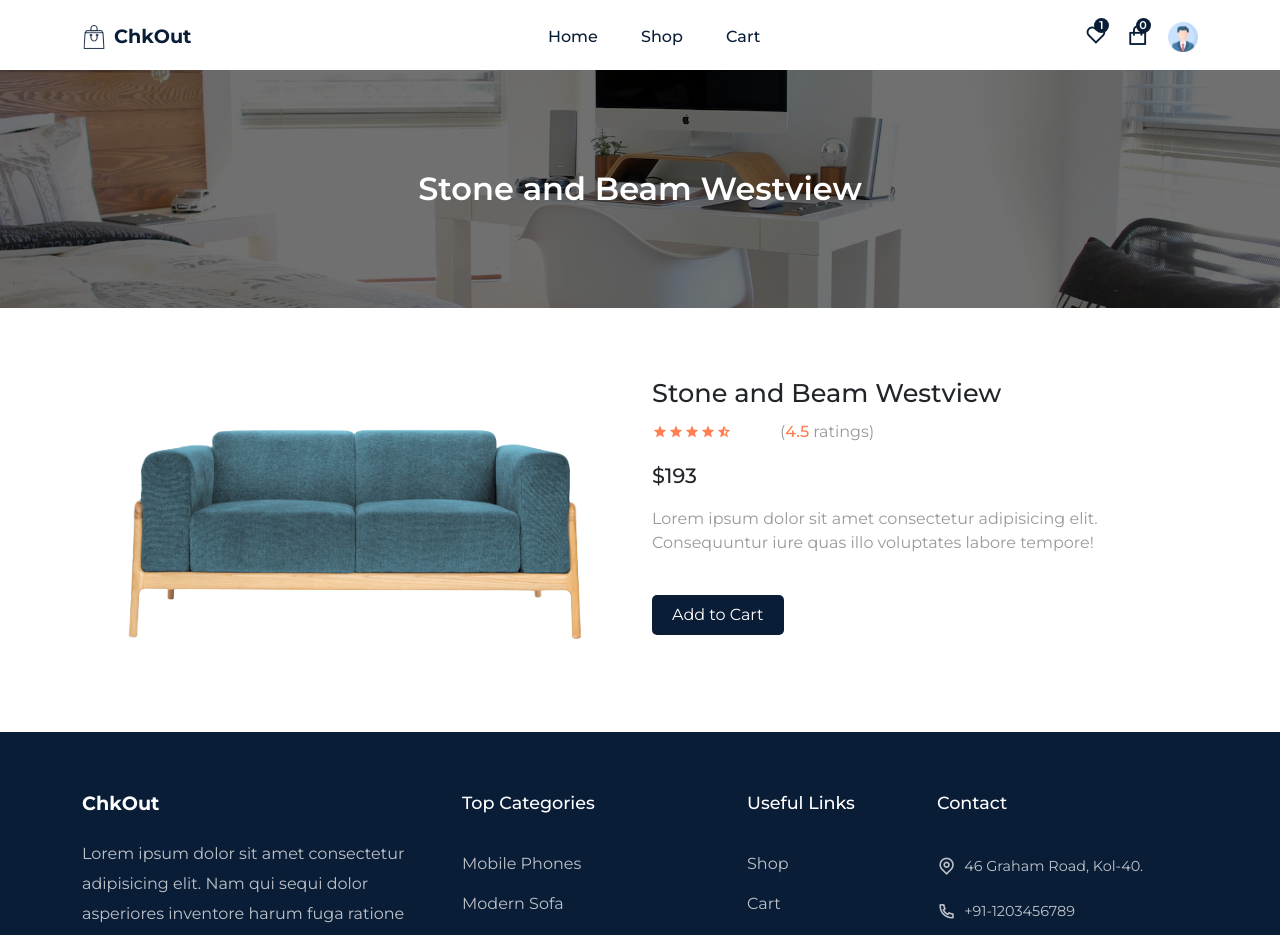
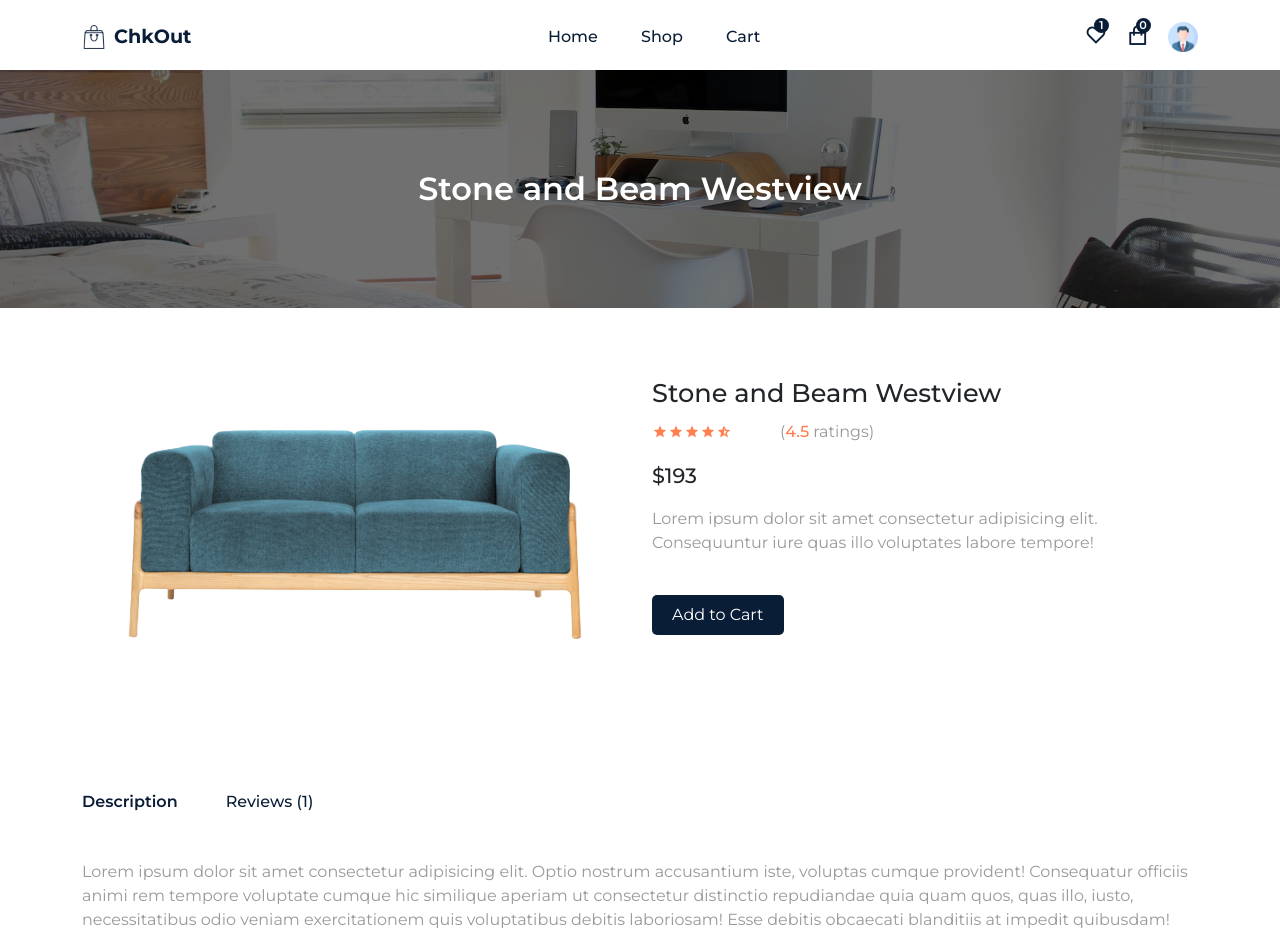
Before and after one commit to mrinnnmoy/ChkOut-ecommerce, a React (Create React App) app: page /shop/01 in a window 1280 px wide. Shown: the top 935 px of the page. Built offline with nearby package versions, Linux system fonts and the light colour scheme.

Commit message:
update productDetails-description

```diff
--- a/src/pages/ProductDetails/ProductDetails.css
+++ b/src/pages/ProductDetails/ProductDetails.css
@@ -20,3 +20,13 @@
     font-size: 1.3rem;
     font-weight: 500;
 }
+
+.tab__wrapper{
+    color: var(--primary-color);
+    font-weight: 500;
+    font-size: 1rem;
+}
+
+.active__tab{
+    font-weight: 600;
+}
--- a/src/pages/ProductDetails/ProductDetails.jsx
+++ b/src/pages/ProductDetails/ProductDetails.jsx
@@ -1,4 +1,4 @@
-import React from 'react';
+import React, { useState } from 'react';
 import { Container, Row, Col } from 'reactstrap';
 import { useParams } from "react-router-dom";
 import products from '../../assets/data/products';
@@ -9,10 +9,11 @@
 
 const ProductDetails = () => {
 
+  const [tab, setTab] = useState('desc');
   const { id } = useParams();
   const product = products.find((item) => item.id === id);
 
-  const { imgUrl, productName, price, avgRating, review, description, shortDesc } = product;
+  const { imgUrl, productName, price, avgRating, reviews, description, shortDesc } = product;
 
   return (
     <Helmet title={productName}>
@@ -47,6 +48,26 @@
           </Row>
         </Container>
       </section>
+
+      <section>
+        <Container>
+          <Row>
+            <Col lg='12'>
+              <div className="tab__wrapper d-flex align-items-center gap-5">
+                <h6 className={`${tab === 'desc' ? 'active__tab' : ""}`} onClick={() => setTab('desc')}>Description</h6>
+                <h6 className={`${tab === 'rev' ? 'active__tab' : ""}`} onClick={() => setTab('rev')}>Reviews ({reviews.length})</h6>
+              </div>
+              {
+                tab === 'desc' ? <div className="tab__content mt-5">
+                  <p>{description}</p>
+                </div> : <div>Click here</div>
+              }
+
+
+            </Col>
+          </Row>
+        </Container>
+      </section>
     </Helmet>
   )
 };
```
